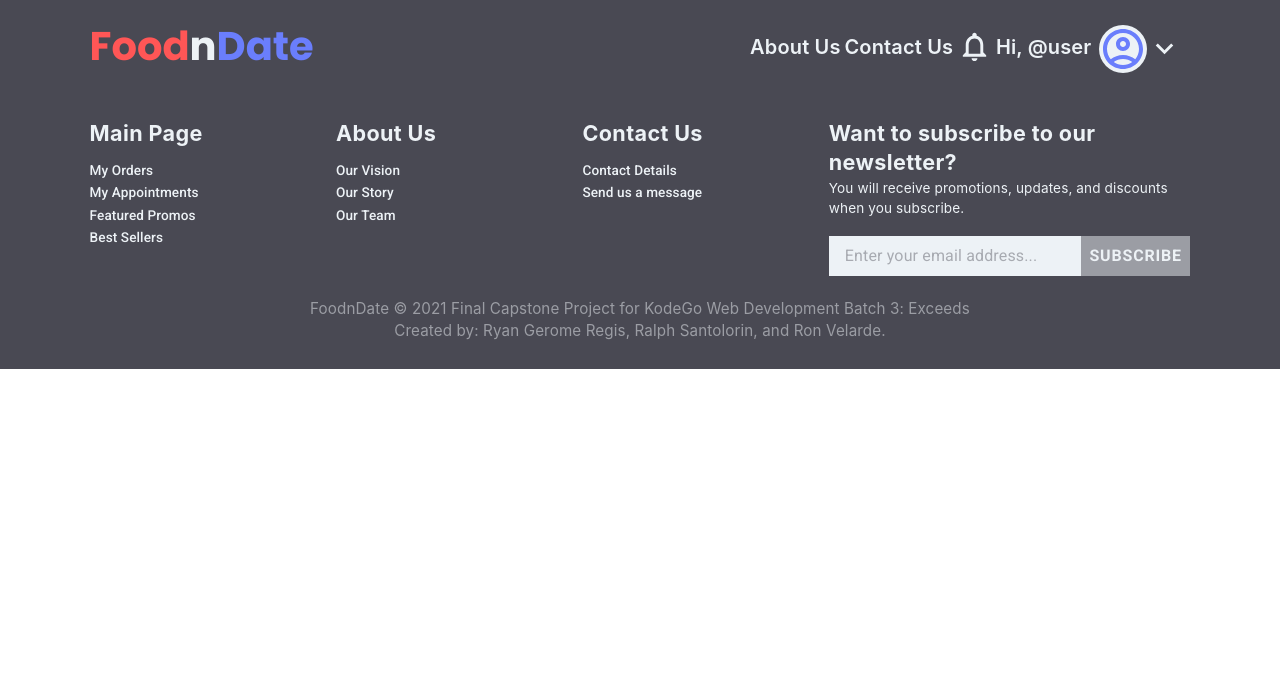
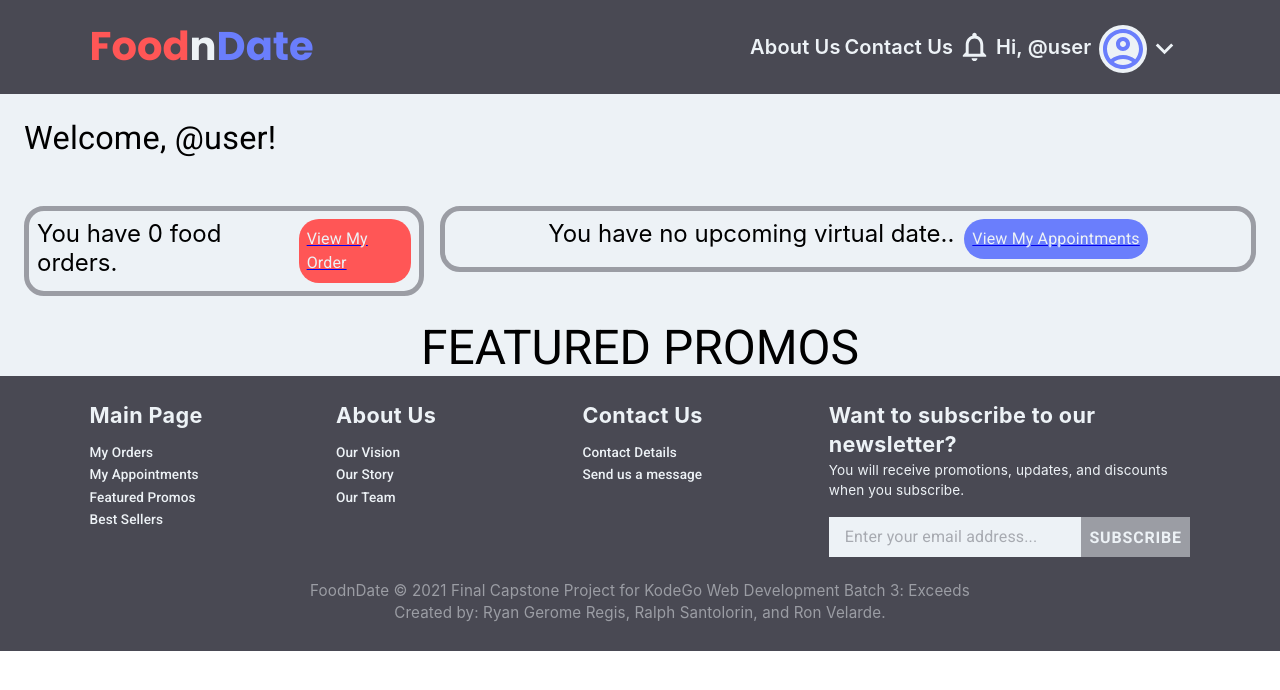
Before and after one commit to ryanregis/FoodnDate, a React (Vite) app in the folder client/: page / in a window 1280 px wide. Shown: the top 690 px of the page. Built offline with nearby package versions, Linux system fonts and the light colour scheme.

Commit message:
First Commit on Home page without carousel yet

```diff
--- a/client/src/pages/Appointment.jsx
+++ b/client/src/pages/Appointment.jsx
@@ -1,7 +1,6 @@
 import React from 'react';
 import { Grid, Typography, Box, TextField, Button, Card, CardActionArea, CardContent } from '@mui/material';
 import { makeStyles } from '@mui/styles';
-import theme from '../Theme';
 import moment from 'moment';
 import DateAdapter from '@mui/lab/AdapterMoment'
 import LocalizationProvider from '@mui/lab/LocalizationProvider';
--- a/client/src/pages/Home.jsx
+++ b/client/src/pages/Home.jsx
@@ -1,9 +1,66 @@
 import React from 'react'
+import { Grid, Box, Typography, Button } from '@mui/material'
+import { makeStyles } from '@mui/styles';
+import { Link } from 'react-router-dom';
+import theme from '../Theme';
 
+const useStyles = makeStyles(() => ({
+    viewScheds: {
+        borderRadius: '20px',
+        border: '5px solid #9B9DA4',
+        display: 'flex',
+        flexDirection: 'row',
+        justifyContent:'center',
+        gap:'10px',
+        fontSize: 'clamp(1.5rem, 1vw, 1.5rem)',
+    },
+    buttonOrder: {
+        borderRadius: '20px',
+        backgroundColor: theme.palette.primary.main,
+        color: theme.palette.white.main,
+        fontSize: 'clamp(1rem, 1vw, 1.5rem)',
+    },
+    buttonAppoint: {
+        borderRadius: '20px',
+        backgroundColor: theme.palette.secondary.main,
+        color: theme.palette.white.main,
+        fontSize: 'clamp(1rem, 1vw, 1.5rem)',
+    }
+}))
 export default function Home() {
+    const classes = useStyles();
     return (
         <div>
-
+            <Grid container sx={{bgcolor:'white.main'}}>
+                <Grid p={3} item sm={12} xs={12}>
+                    <Typography variant='h4'>Welcome, @user!</Typography>
+                </Grid>
+                <Grid p={3} container  spacing={2}>
+                    <Grid item sm={4}>
+                        <Box p={1} variant='contained' className={classes.viewScheds}>
+                            You have 0 food orders.
+                            <Link to='/'>
+                                    <Typography p={1} className={classes.buttonOrder}>
+                                        View My Order
+                                    </Typography>
+                            </Link>
+                        </Box>
+                    </Grid>
+                    <Grid item sm={8}>
+                        <Box p={1} variant='contained' className={classes.viewScheds}>
+                            You have no upcoming virtual date..
+                            <Link to='/appointment'>
+                                    <Typography p={1} className={classes.buttonAppoint}>
+                                        View My Appointments
+                                    </Typography>
+                            </Link>
+                        </Box>
+                    </Grid>
+                </Grid>
+                <Grid item sm={12}>
+                    <Typography align='center' variant='h3'>FEATURED PROMOS</Typography>
+                </Grid>
+            </Grid>
         </div>
     )
 }
```
